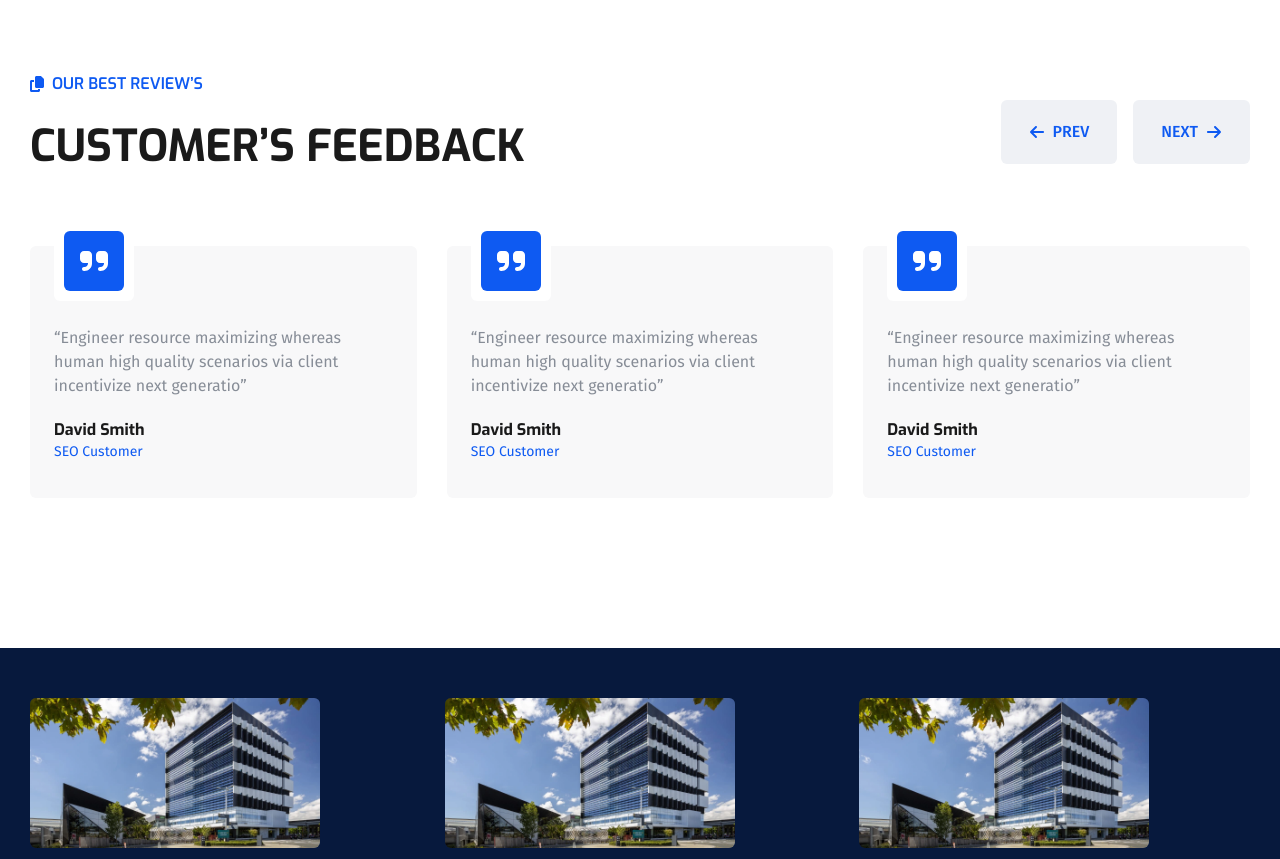
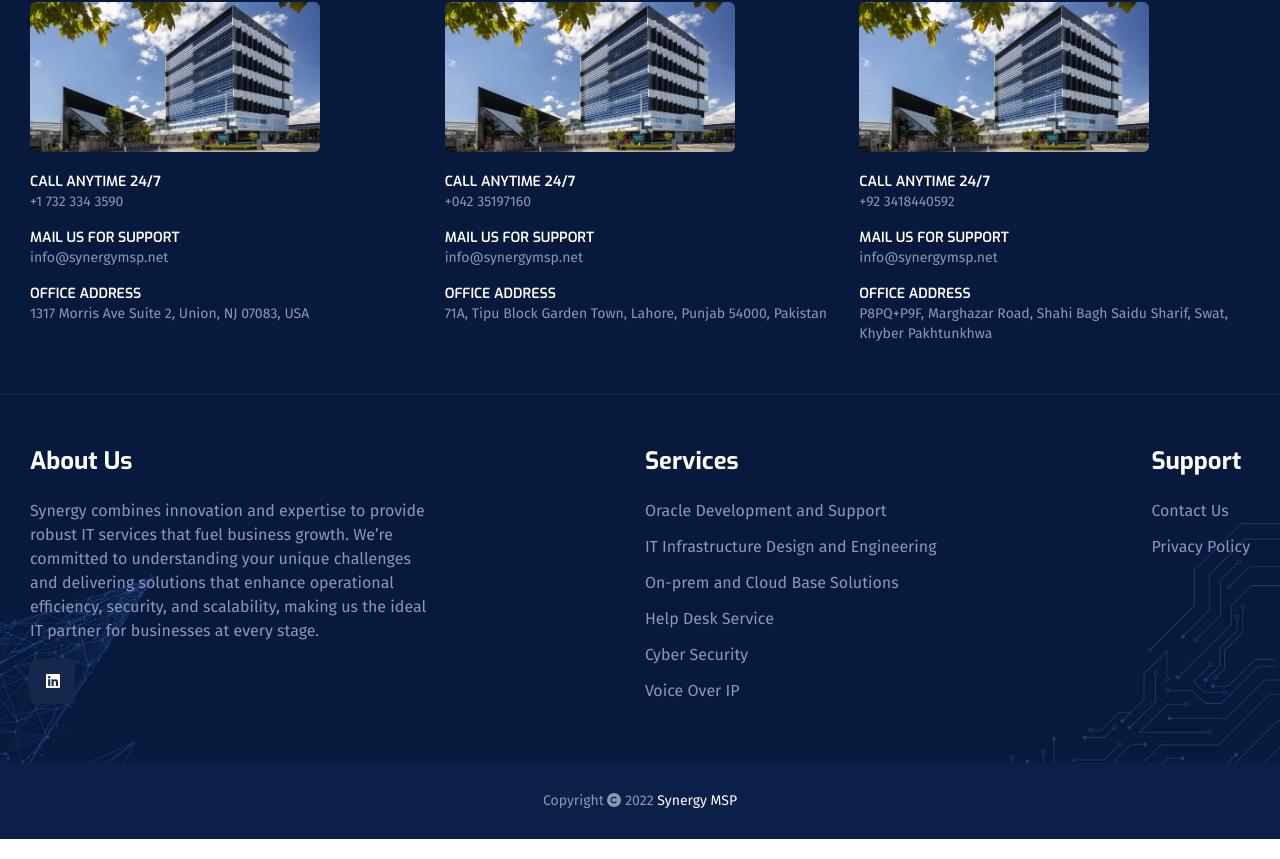
Before and after one commit to synergymsp/synergy, a Next.js app: page / in a window 1280 px wide. Shown: the part 5681-6540 px from the top of the page. Built offline with nearby package versions, Linux system fonts and the light colour scheme.

Commit message:
contact info correction

```diff
--- a/app/(main)/contact/page.tsx
+++ b/app/(main)/contact/page.tsx
@@ -13,20 +13,24 @@ const officeLocations = [
     phone: '+1 732 334 3590',
     email: 'info@synergymsp.net',
     image: '/images/contact/office.webp',
+    mapLink: 'https://maps.app.goo.gl/5FuGVzeQPH66os1u6',
   },
   {
     title: 'Pakistan',
-    address: 'Synergy MSP Pvt. Ltd, Lahore, Pakistan',
+    address: '71A, Tipu Block Garden Town, Lahore, Punjab 54000, Pakistan',
     phone: '+042 35197160',
     email: 'info@synergymsp.net',
     image: '/images/contact/office.webp',
+    mapLink: 'https://maps.app.goo.gl/5NGXHm81S8ou6b3H6',
   },
   {
-    title: 'United States',
-    address: '1317 Morris Ave Suite 2, Union, NJ 07083, USA',
-    phone: '+1 732 334 3590',
+    title: 'Pakistan',
+    address:
+      'P8PQ+P9F, Marghazar Road, Shahi Bagh Saidu Sharif, Swat, Khyber Pakhtunkhwa',
+    phone: '+92 3418440592',
     email: 'info@synergymsp.net',
     image: '/images/contact/office.webp',
+    mapLink: 'https://maps.app.goo.gl/TqNnshtWrW8Efbrd9',
   },
 ];
 
@@ -107,8 +111,8 @@ export default function Contact() {
                     </div>
                     <div className="mb-2">
                       <Link
-                        href="https://maps.app.goo.gl/5FuGVzeQPH66os1u6"
-                        className="hover:text-theme block text-base text-[#8A99B4] transition-all duration-300"
+                        href={location.mapLink}
+                        className="hover:text-theme block text-sm text-[#8A99B4] transition-all duration-300"
                       >
                         {location.address}
                       </Link>
--- a/app/(main)/page.tsx
+++ b/app/(main)/page.tsx
@@ -2,11 +2,11 @@ import AboutSection from '@/component/home/about/About';
 import FAQSection from '@/component/home/faq/Faq';
 import HeroSection from '@/component/home/hero/slider';
 import NeedConsultationSection from '@/component/home/need-consultation/NeedConsultation';
-import ReviewsSection from '@/component/home/reviews/reviews';
 import ServicesSection from '@/component/home/services/Services';
 import TeamsSection from '@/component/home/teams/Teams';
 import WorkSection from '@/component/home/work/Work';
 
+// import ReviewsSection from '@/component/home/reviews/reviews';
 // import SkillsSection from '@/component/home/skill/Skill';
 // import StatsSection from '@/component/home/stats/StatsSec';
 // import BrandSection from '@/component/home/brand/Brand';
@@ -42,9 +42,9 @@ export default function Home() {
         <WorkSection />
       </section>
 
-      <section className="py-[50px] md:py-[80px] lg:py-[120px]">
+      {/* <section className="py-[50px] md:py-[80px] lg:py-[120px]">
         <ReviewsSection />
-      </section>
+      </section> */}
 
       {/* <section className='py-[50px] md:py-[80px] lg:py-[120px]'>
         <SkillsSection />
--- a/component/Footer/Footer.tsx
+++ b/component/Footer/Footer.tsx
@@ -1,11 +1,6 @@
 'use client';
 
-import {
-  faFacebookF,
-  faInstagram,
-  faTwitter,
-  faYoutube,
-} from '@fortawesome/free-brands-svg-icons';
+import { faLinkedin } from '@fortawesome/free-brands-svg-icons';
 import { faCopyright } from '@fortawesome/free-solid-svg-icons';
 import { FontAwesomeIcon } from '@fortawesome/react-fontawesome';
 import Image from 'next/image';
@@ -17,7 +12,7 @@ import { Container } from '../common/Container';
 
 interface FooterLinksProps {
   title: string;
-  links: { label: string; href: string }[];
+  links: { id: number; label: string; href: string }[];
 }
 
 interface SocialIconsProps {
@@ -47,7 +42,7 @@ const SocialIcons: React.FC<SocialIconsProps> = ({ icons }) => (
     {icons.map((icon, index) => (
       <Link
         key={index}
-        href="#"
+        href="https://www.linkedin.com/company/105226936/admin/inbox/"
         className="hover:bg-theme flex h-[45px] w-[45px] items-center justify-center rounded-md bg-[#15284C] transition-all duration-200"
       >
         <FontAwesomeIcon icon={icon} className="text-white" />
@@ -72,18 +67,19 @@ const Footer: React.FC = () => {
     {
       image: '/images/contact/office.webp',
       title: 'Pakistan',
-      address: 'Synergy MSP Pvt. Ltd, Lahore, Pakistan',
+      address: '71A, Tipu Block Garden Town, Lahore, Punjab 54000, Pakistan',
       phone: '+042 35197160',
       email: 'info@synergymsp.net',
       mapLink: 'https://maps.app.goo.gl/5NGXHm81S8ou6b3H6',
     },
     {
       image: '/images/contact/office.webp',
-      title: 'Location three',
-      address: 'Location three',
-      phone: '+1 732 334 3590',
-      email: 'demo@synergymsp.net',
-      mapLink: 'https://maps.app.goo.gl/5FuGVzeQPH66os1u6',
+      title: 'Pakistan',
+      address:
+        'P8PQ+P9F, Marghazar Road, Shahi Bagh Saidu Sharif, Swat, Khyber Pakhtunkhwa',
+      phone: '+92 3418440592',
+      email: 'info@synergymsp.net',
+      mapLink: 'https://maps.app.goo.gl/TqNnshtWrW8Efbrd9',
     },
   ];
 
@@ -155,31 +151,50 @@ const Footer: React.FC = () => {
               About Us
             </h3>
             <p className="mb-4 text-sm text-[#8A99B4] lg:max-w-[400px] lg:text-base">
-            Synergy combines innovation and expertise to provide robust IT services that fuel business
-growth. We’re committed to understanding your unique challenges and delivering solutions that
-enhance operational efficiency, security, and scalability, making us the ideal IT partner for
-businesses at every stage.
+              Synergy combines innovation and expertise to provide robust IT
+              services that fuel business growth. We’re committed to
+              understanding your unique challenges and delivering solutions that
+              enhance operational efficiency, security, and scalability, making
+              us the ideal IT partner for businesses at every stage.
             </p>
-            <SocialIcons
-              icons={[faFacebookF, faTwitter, faInstagram, faYoutube]}
-            />
+            <SocialIcons icons={[faLinkedin]} />
           </div>
 
           <FooterLinks
-            title="Links"
+            title="Services"
             links={[
-              { label: 'About Us', href: '/' },
-              { label: 'Our Mission', href: '/' },
-              { label: 'Meet The Teams', href: '/' },
-              { label: 'Our Projects', href: '/' },
-              { label: 'Contact Us', href: '/contact' }, // Fixed link
+              {
+                id: 1,
+                label: 'Oracle Development and Support',
+                href: '/services/1',
+              },
+              {
+                id: 2,
+                label: 'IT Infrastructure Design and Engineering',
+                href: '/services/2',
+              },
+              {
+                id: 3,
+                label: 'On-prem and Cloud Base Solutions',
+                href: '/services/3',
+              },
+              { id: 4, label: 'Help Desk Service', href: '/services/4' },
+              { id: 5, label: 'Cyber Security', href: '/services/5' },
+              { id: 6, label: 'Voice Over IP', href: '/services/6' },
             ]}
           />
+
           <FooterLinks
             title="Support"
             links={[
-              { label: 'Contact Us', href: '/contact' }, // Fixed link
-              { label: 'Privacy Policy', href: '/privacy-policy' }, // Fixed link
+              {
+                label: 'Contact Us', href: '/contact',
+                id: 1
+              },
+              {
+                label: 'Privacy Policy', href: '/privacy-policy',
+                id: 2
+              },
             ]}
           />
         </Container>
```
